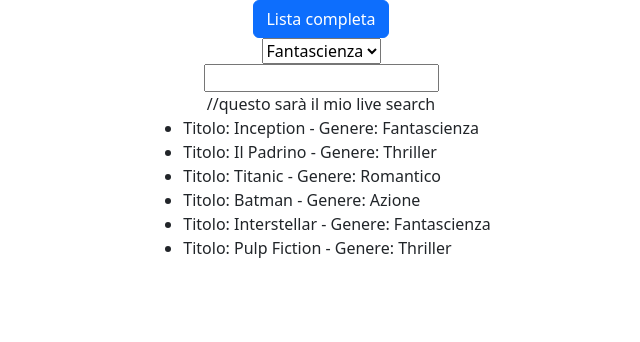
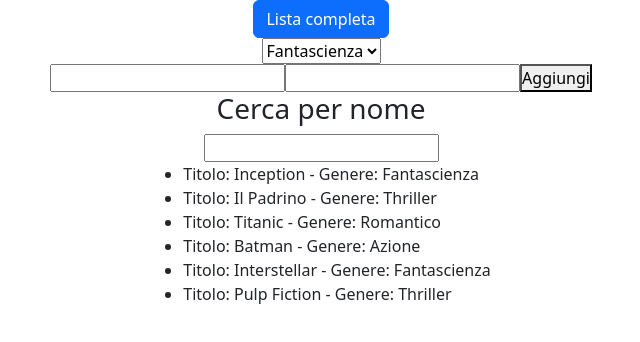
Before and after one commit to giorgiotorricelli/react-movie-filter, a React (Vite) app: page / in a window 1280 px wide. Shown: the top 342 px of the page, without its empty margins (319-959 px from the left). Built offline with nearby package versions, Linux system fonts and the light colour scheme.

Commit message:
aggiustato errore di interferenza tra livesearch e search by genre

```diff
--- a/src/App.jsx
+++ b/src/App.jsx
@@ -35,8 +35,6 @@ function App() {
       });
 
       setMovieDisplayed(filteredByName);
-    } else {
-      setMovieDisplayed(movieList);
     }
 
 
@@ -75,15 +73,19 @@ function App() {
         <option value="Romantico">Romantico</option>
         <option value="Azione">Azione</option>
       </select>
-
-      <input type="text" value={search} onChange={inputChangeHandler}/> //questo sarà il mio live search
+      <form >
+        <input type="text" />
+        <input type="text" />
+        <button>Aggiungi</button>
+      </form>
+      <h3>Cerca per nome</h3>
+      <input type="text" value={search} onChange={inputChangeHandler}/> {/* questo sarà il mio live search */}
       <ul>
         {movieDisplayed.map(movie => {
           const randomId = crypto.randomUUID();
           return <li key={randomId}>{`Titolo: ${movie.title} - Genere: ${movie.genre}`}</li>
         })}
       </ul>
-      <p>{search}</p>
     </div>
 
   </>;
```
